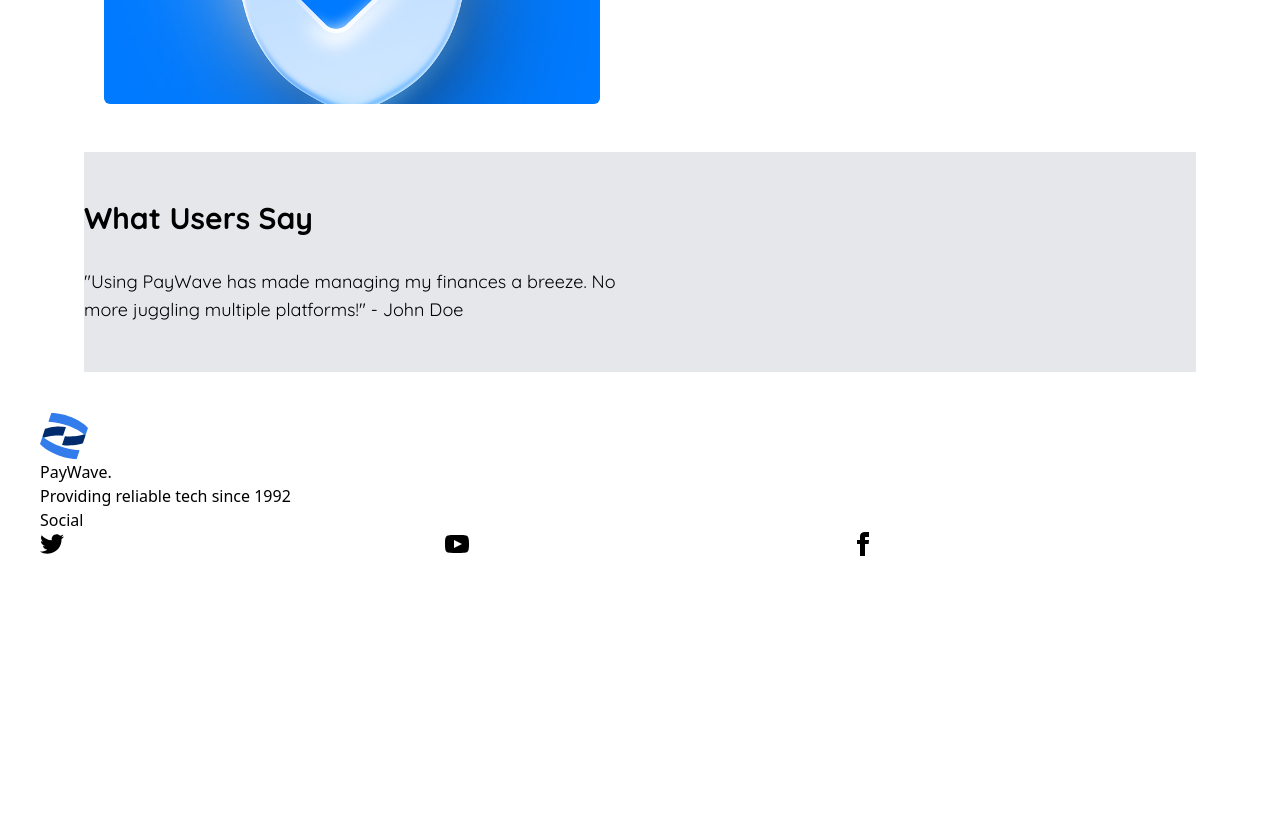
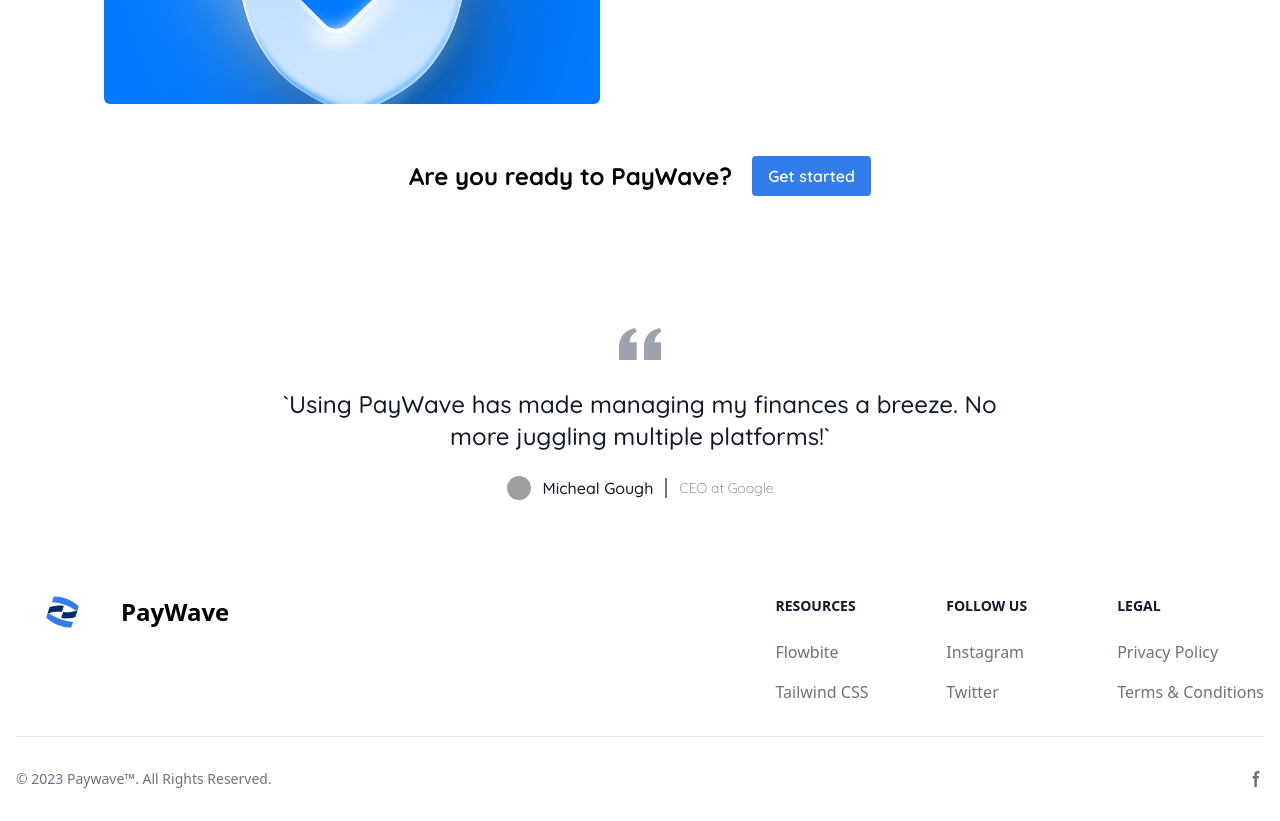
Before and after one commit to BeeAwwad/PayWave-landing-page, a React (Vite) app: page / in a window 1280 px wide. Shown: the part 2080-2901 px from the top of the page. Before the commit the page ends 2676 px from the top, so only its background shows below. Built offline with nearby package versions, Linux system fonts and the light colour scheme; grey boxes are pictures that could not be loaded.

Commit message:
add: Added a new footer and a new testimonials section :X

```diff
--- a/src/landingPageComponents/Footer.jsx
+++ b/src/landingPageComponents/Footer.jsx
@@ -3,53 +3,107 @@ import { LogoSvg } from "../assets/svg"
 const Footer = () => {
   return (
     <>
-      <footer className="footer p-10 bg-neutral text-neutral-content">
-        <aside className="">
-          <LogoSvg className={"h-12 w-12"} />
-          <p>
-            PayWave.
-            <br />
-            Providing reliable tech since 1992
-          </p>
-        </aside>
-        <nav>
-          <header className="footer-title">Social</header>
-          <div className="grid grid-flow-col gap-4">
-            <a>
-              <svg
-                xmlns="http://www.w3.org/2000/svg"
-                width="24"
-                height="24"
-                viewBox="0 0 24 24"
-                className="fill-current"
+      <footer className="bg-white dark:bg-gray-900">
+        <div className="mx-auto w-full max-w-screen-xl p-4 py-6 lg:py-8">
+          <div className="md:flex md:justify-between">
+            <div className="mb-6 md:mb-0">
+              <a href="#" className="flex items-center">
+                <LogoSvg className="h-8 me-3" />
+                <span className="self-center text-2xl font-semibold whitespace-nowrap dark:text-white">
+                  PayWave
+                </span>
+              </a>
+            </div>
+            <div className="grid grid-cols-2 gap-8 sm:gap-6 sm:grid-cols-3">
+              <div>
+                <h2 className="mb-6 text-sm font-semibold text-gray-900 uppercase dark:text-white">
+                  Resources
+                </h2>
+                <ul className="text-gray-500 dark:text-gray-400 font-medium">
+                  <li className="mb-4">
+                    <a href="https://flowbite.com/" className="hover:underline">
+                      Flowbite
+                    </a>
+                  </li>
+                  <li>
+                    <a
+                      href="https://tailwindcss.com/"
+                      className="hover:underline"
+                    >
+                      Tailwind CSS
+                    </a>
+                  </li>
+                </ul>
+              </div>
+              <div>
+                <h2 className="mb-6 text-sm font-semibold text-gray-900 uppercase dark:text-white">
+                  Follow us
+                </h2>
+                <ul className="text-gray-500 dark:text-gray-400 font-medium">
+                  <li className="mb-4">
+                    <a href="" className="hover:underline">
+                      Instagram
+                    </a>
+                  </li>
+                  <li>
+                    <a href="" className="hover:underline">
+                      Twitter
+                    </a>
+                  </li>
+                </ul>
+              </div>
+              <div>
+                <h2 className="mb-6 text-sm font-semibold text-gray-900 uppercase dark:text-white">
+                  Legal
+                </h2>
+                <ul className="text-gray-500 dark:text-gray-400 font-medium">
+                  <li className="mb-4">
+                    <a href="#" className="hover:underline">
+                      Privacy Policy
+                    </a>
+                  </li>
+                  <li>
+                    <a href="#" className="hover:underline">
+                      Terms &amp; Conditions
+                    </a>
+                  </li>
+                </ul>
+              </div>
+            </div>
+          </div>
+          <hr className="my-6 border-gray-200 sm:mx-auto dark:border-gray-700 lg:my-8" />
+          <div className="sm:flex sm:items-center sm:justify-between">
+            <span className="text-sm text-gray-500 sm:text-center dark:text-gray-400">
+              © 2023{" "}
+              <a href="" className="hover:underline">
+                Paywave™
+              </a>
+              . All Rights Reserved.
+            </span>
+            <div className="flex mt-4 sm:justify-center sm:mt-0">
+              <a
+                href="#"
+                className="text-gray-500 hover:text-gray-900 dark:hover:text-white"
               >
-                <path d="M24 4.557c-.883.392-1.832.656-2.828.775 1.017-.609 1.798-1.574 2.165-2.724-.951.564-2.005.974-3.127 1.195-.897-.957-2.178-1.555-3.594-1.555-3.179 0-5.515 2.966-4.797 6.045-4.091-.205-7.719-2.165-10.148-5.144-1.29 2.213-.669 5.108 1.523 6.574-.806-.026-1.566-.247-2.229-.616-.054 2.281 1.581 4.415 3.949 4.89-.693.188-1.452.232-2.224.084.626 1.956 2.444 3.379 4.6 3.419-2.07 1.623-4.678 2.348-7.29 2.04 2.179 1.397 4.768 2.212 7.548 2.212 9.142 0 14.307-7.721 13.995-14.646.962-.695 1.797-1.562 2.457-2.549z"></path>
-              </svg>
-            </a>
-            <a>
-              <svg
-                xmlns="http://www.w3.org/2000/svg"
-                width="24"
-                height="24"
-                viewBox="0 0 24 24"
-                className="fill-current"
-              >
-                <path d="M19.615 3.184c-3.604-.246-11.631-.245-15.23 0-3.897.266-4.356 2.62-4.385 8.816.029 6.185.484 8.549 4.385 8.816 3.6.245 11.626.246 15.23 0 3.897-.266 4.356-2.62 4.385-8.816-.029-6.185-.484-8.549-4.385-8.816zm-10.615 12.816v-8l8 3.993-8 4.007z"></path>
-              </svg>
-            </a>
-            <a>
-              <svg
-                xmlns="http://www.w3.org/2000/svg"
-                width="24"
-                height="24"
-                viewBox="0 0 24 24"
-                className="fill-current"
-              >
-                <path d="M9 8h-3v4h3v12h5v-12h3.642l.358-4h-4v-1.667c0-.955.192-1.333 1.115-1.333h2.885v-5h-3.808c-3.596 0-5.192 1.583-5.192 4.615v3.385z"></path>
-              </svg>
-            </a>
+                <svg
+                  className="w-4 h-4"
+                  aria-hidden="true"
+                  xmlns="http://www.w3.org/2000/svg"
+                  fill="currentColor"
+                  viewBox="0 0 8 19"
+                >
+                  <path
+                    fillRule="evenodd"
+                    d="M6.135 3H8V0H6.135a4.147 4.147 0 0 0-4.142 4.142V6H0v3h2v9.938h3V9h2.021l.592-3H5V3.591A.6.6 0 0 1 5.592 3h.543Z"
+                    clipRule="evenodd"
+                  />
+                </svg>
+                <span className="sr-only">Facebook page</span>
+              </a>
+              {/* Other social media links */}
+            </div>
           </div>
-        </nav>
+        </div>
       </footer>
     </>
   )
--- a/src/landingPageComponents/Main.jsx
+++ b/src/landingPageComponents/Main.jsx
@@ -120,7 +120,7 @@ const Main = () => {
       </section>
 
       <section id="features" className="py-12">
-        <div className="container mx-auto">
+        <div className="container mx-auto mb-8">
           <div className="text-[#094067]  mb-8">
             <h2 className="text-3xl font-bold text-center">
               Enjoy these features
@@ -153,20 +153,50 @@ const Main = () => {
             ))}
           </div>
         </div>
+        <div className="flex flex-col md:flex-row md:items-center justify-center p-5">
+          <h2 className="text-center mb-4 md:mb-0 md:mr-5 font-bold text-2xl">
+            Are you ready to PayWave?
+          </h2>
+          <Button className={""}>Get started</Button>
+        </div>
       </section>
 
-      <section id="testimonials" className="bg-gray-200 py-12">
-        <div className="container mx-auto">
-          <h2 className="text-3xl font-bold mb-8">What Users Say</h2>
-          <div className="grid grid-cols-1 md:grid-cols-2 gap-8">
-            <div>
-              <blockquote className="text-lg">
-                &quot;Using PayWave has made managing my finances a breeze. No
-                more juggling multiple platforms!&quot; - John Doe
-              </blockquote>
-              {/* Include other testimonials */}
-            </div>
-          </div>
+      <section className="bg-white dark:bg-gray-900">
+        <div className="max-w-screen-xl px-4 py-8 mx-auto text-center lg:py-16 lg:px-6">
+          <figure className="max-w-screen-md mx-auto">
+            <svg
+              className="h-12 mx-auto mb-3 text-gray-400 dark:text-gray-600"
+              viewBox="0 0 24 27"
+              fill="none"
+              xmlns="http://www.w3.org/2000/svg"
+            >
+              <path
+                d="M14.017 18L14.017 10.609C14.017 4.905 17.748 1.039 23 0L23.995 2.151C21.563 3.068 20 5.789 20 8H24V18H14.017ZM0 18V10.609C0 4.905 3.748 1.038 9 0L9.996 2.151C7.563 3.068 6 5.789 6 8H9.983L9.983 18L0 18Z"
+                fill="currentColor"
+              />
+            </svg>
+            <blockquote>
+              <p className="text-2xl font-medium text-gray-900 dark:text-white">
+                `Using PayWave has made managing my finances a breeze. No more
+                juggling multiple platforms!`
+              </p>
+            </blockquote>
+            <figcaption className="flex items-center justify-center mt-6 space-x-3">
+              <img
+                className="w-6 h-6 rounded-full"
+                src="https://flowbite.s3.amazonaws.com/blocks/marketing-ui/avatars/michael-gouch.png"
+                alt="profile picture"
+              />
+              <div className="flex items-center divide-x-2 divide-gray-500 dark:divide-gray-700">
+                <div className="pr-3 font-medium text-gray-900 dark:text-white">
+                  Micheal Gough
+                </div>
+                <div className="pl-3 text-sm font-light text-gray-500 dark:text-gray-400">
+                  CEO at Google
+                </div>
+              </div>
+            </figcaption>
+          </figure>
         </div>
       </section>
 
```
